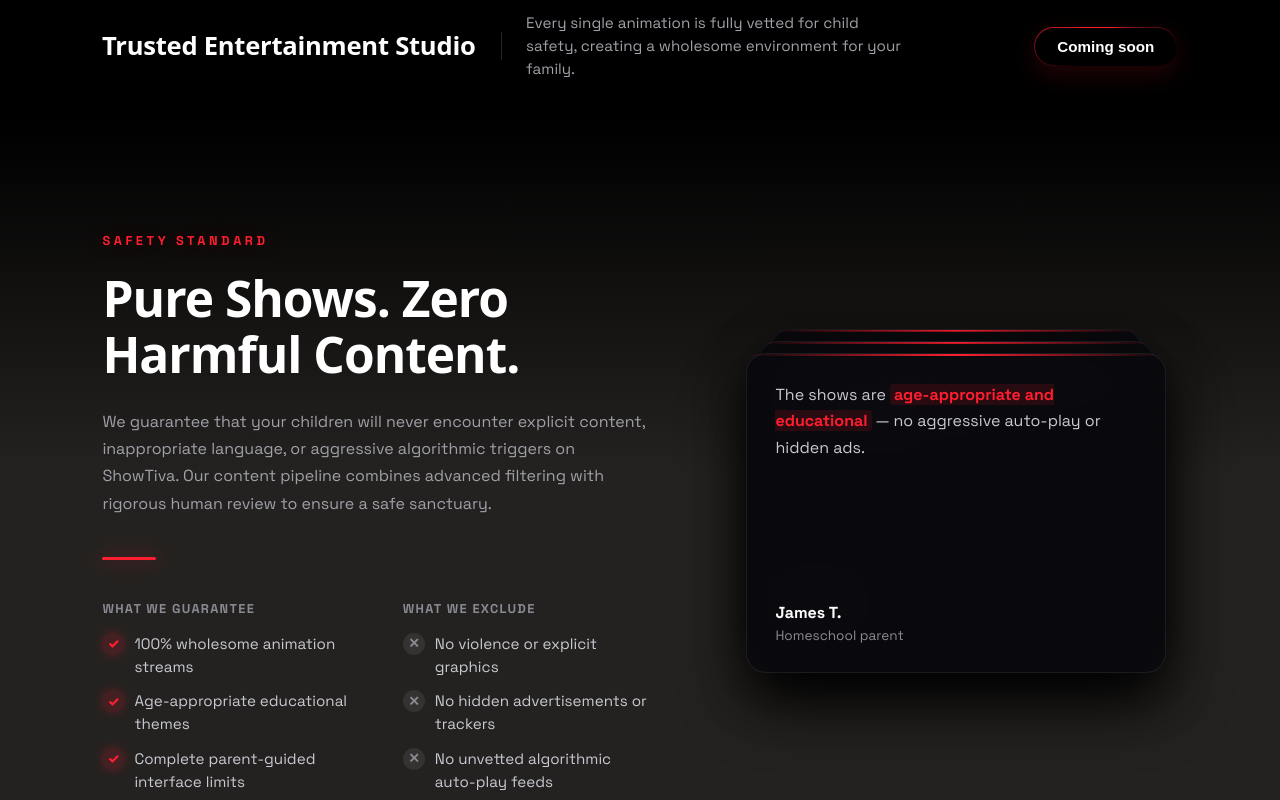
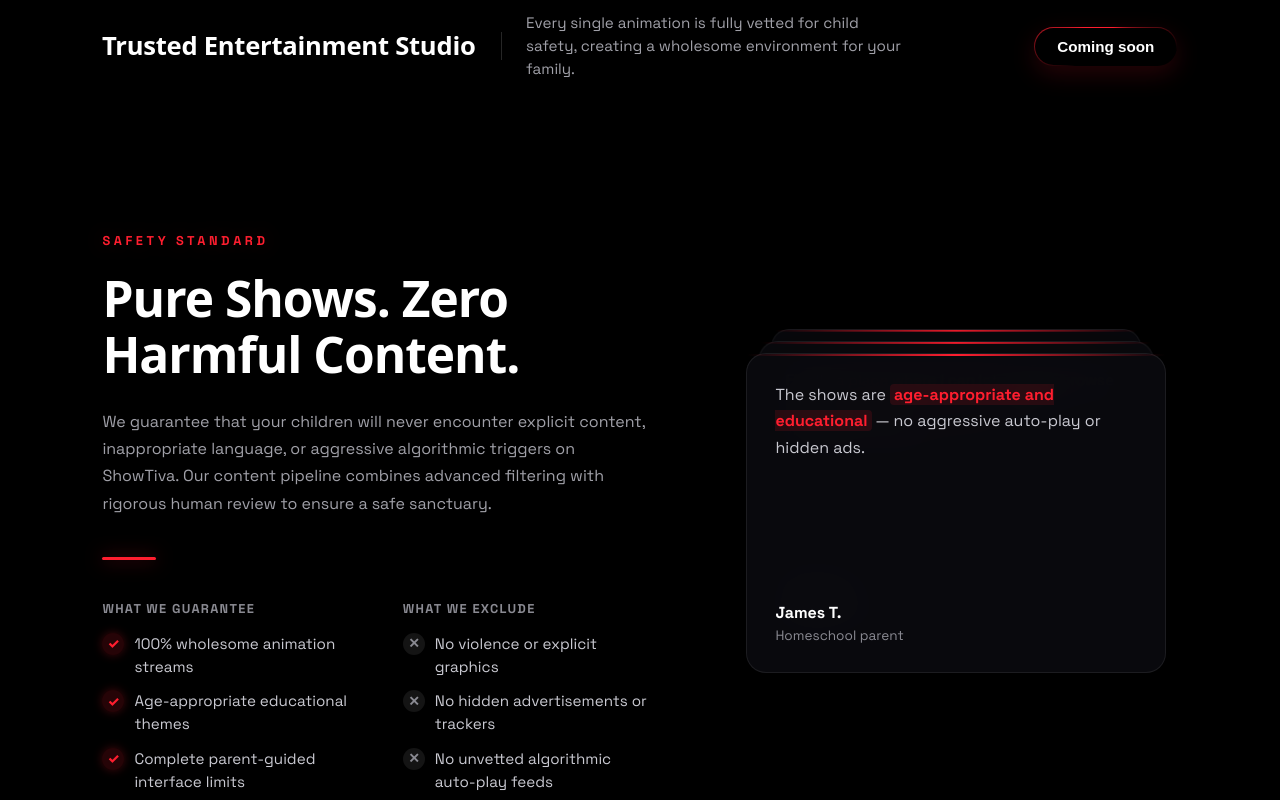
Before and after one commit to VizStats/showtiva-site, a Next.js app: page / in a window 1280 px wide. Shown: the part 680-1480 px from the top of the page. Built offline with nearby package versions, Linux system fonts and the light colour scheme.

Commit message:
design: set all section backgrounds to black #000000

```diff
--- a/src/app/page.module.css
+++ b/src/app/page.module.css
@@ -671,8 +671,7 @@
   width: 100%;
   padding: clamp(90px, 14vh, 190px) 8vw;
   border-top: none;
-  background: linear-gradient(to bottom, #000000 0%, #242220 350px);
-  background-color: #242220;
+  background-color: #000000;
 }
 
 .sectionInner {
```
